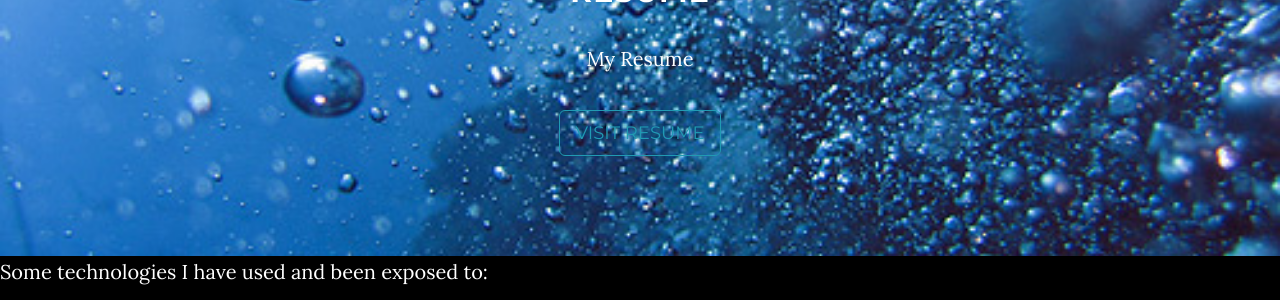
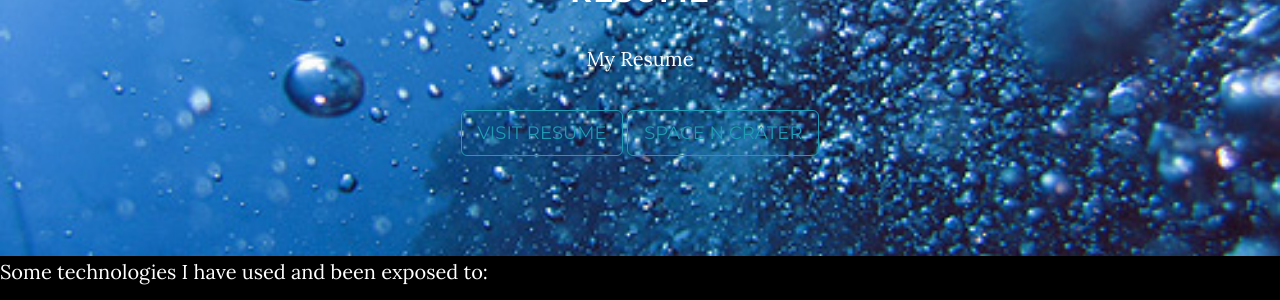
Before and after one commit to Crozza71/Crozza71.github.io, a Jekyll site: the page built from index.html, in a window 1280 px wide and 900 px high, scrolled down 1678 px. Shown: the part 138-438 px from the top of the window. Built offline with Jekyll 4.4.1, drawn with Linux system fonts in a browser that asks for light colours.

Commit message:
space n crater button

```diff
--- a/_includes/resume.html
+++ b/_includes/resume.html
@@ -5,7 +5,10 @@
                 <div class="col-lg-8 col-lg-offset-2">
                     <h2>Resume</h2>
                     <p>My Resume </p>
+
                     <a href="http:Beach-Landscape-Scene.jpg" class="btn btn-default btn-lg">Visit Resume</a>
+
+                    <a href="https://enigmatic-bastion-85887.herokuapp.com/" class="btn btn-default btn-lg">Space n Crater</a>
                 </div>
             </div>
         </div>
```
